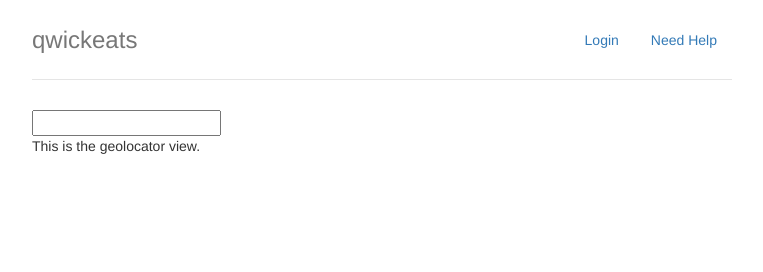
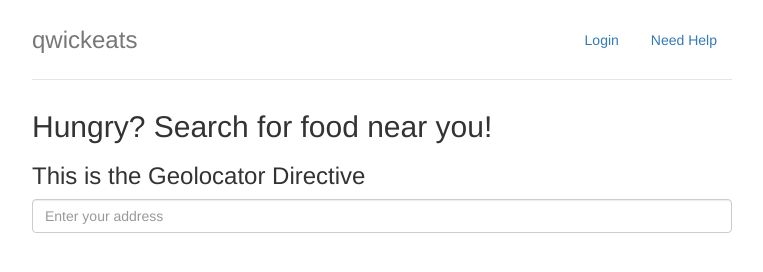
Before and after one commit to cbking/qwickeats_angular, a website: page app/index.html in a window 1280 px wide. Shown: the whole page, without its empty margins (258-1021 px from the left). Drawn offline with nearby package versions, Linux system fonts and the light colour scheme; some packages are replaced by stand-ins of ours; files that its build step writes are made by us from their sources.

Commit message:
Beginning to work on the functionality of the geolocator directive

```diff
--- a/app/views/geolocator.html
+++ b/app/views/geolocator.html
@@ -1,3 +1,3 @@
-<input>
+<h3>This is the Geolocator Directive</h3>
 
-<p>This is the geolocator view.</p>
+<input id="autocomplete" placeholder="Enter your address" type="text" class="form-control input-md">
--- a/app/views/landing.html
+++ b/app/views/landing.html
@@ -1,2 +1,3 @@
-<geolocator>
-</geolocator>
+<h2>Hungry? Search for food near you! </h2>
+
+<geolocator></geolocator>
```
